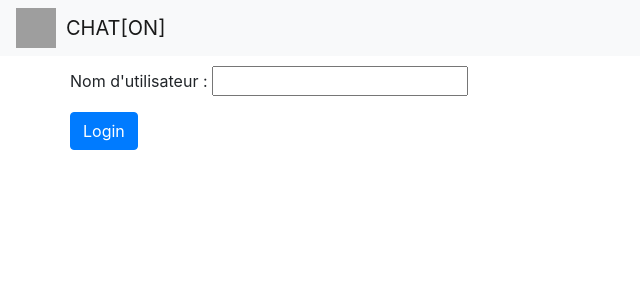
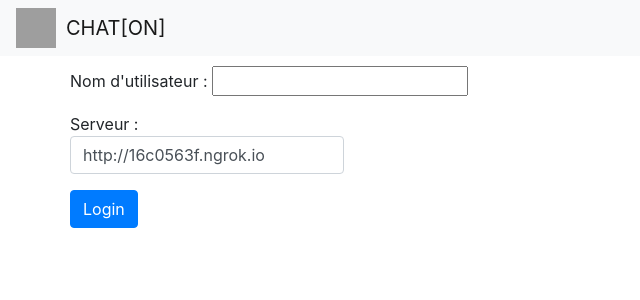
Before and after one commit to vincentkollebolle/chat, an Angular app in the folder client/: page /connection in a window 1280 px wide. Shown: the top 300 px of the page, without its empty margins (0-640 px from the left). Built offline with nearby package versions, Linux system fonts and the light colour scheme; grey boxes are pictures that could not be loaded.

Commit message:
username required

```diff
--- a/client/src/app/chat-splashscreen/chat-splashscreen.component.html
+++ b/client/src/app/chat-splashscreen/chat-splashscreen.component.html
@@ -1,9 +1,13 @@
 <div class="container">
   <div class="row">
-      <div class="">
-        <p> Nom d'utilisateur : <input [(ngModel)]="pseudo" pattern="[a-zA-Z0-9]{1,32}" #pseudopat="ngModel"/></p>
+      <div class="input-group">
+        <p> Nom d'utilisateur :
+        <input [(ngModel)]="pseudo" pattern="[a-zA-Z0-9]{1,32}" #pseudopat="ngModel" required/></p>
         <div *ngIf="pseudopat.errors?.pattern">
             pseudo not valid.
+        </div>
+        <div class="input-group">
+            <p> Serveur : <input class="form-control" [(ngModel)]="serviceUrl"> </p>
         </div>
         <div *ngIf="!pseudopat.errors?.pattern">
          <button type="button" class="btn btn-primary" (click)="login()" >Login</button>
```
